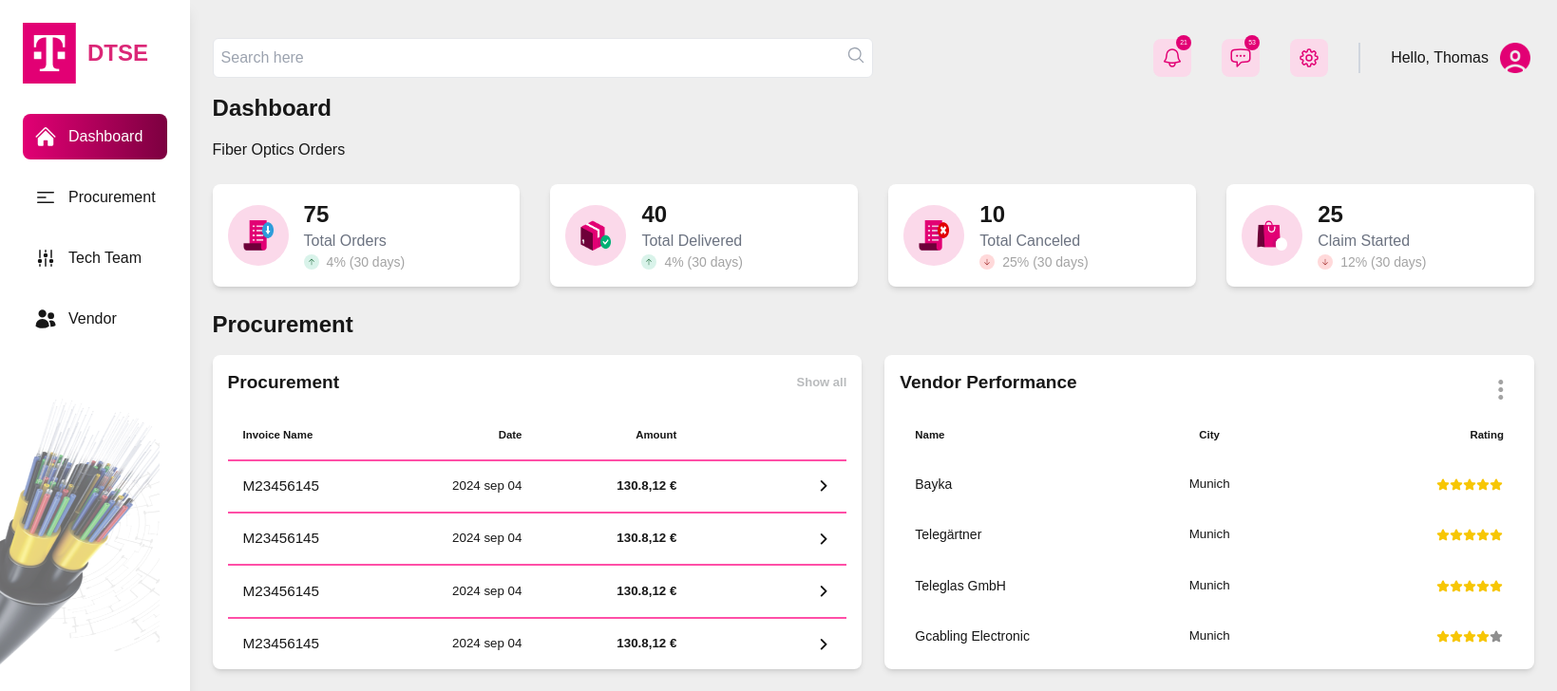
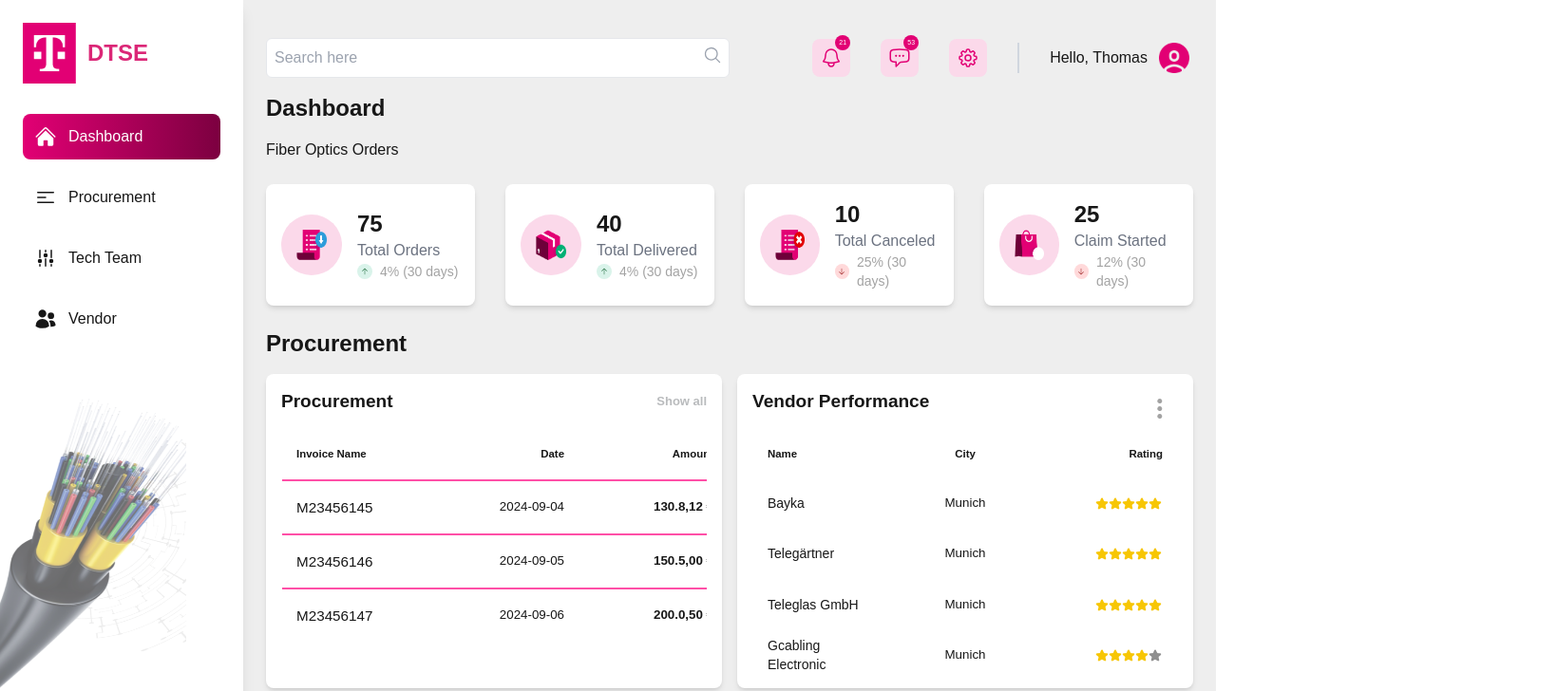
Before and after one commit to ShlokVerma9282/dtse-frontend, a Next.js app: page / in a window 1280 px wide. Shown: the top 728 px of the page at 95% size, 1639 px wide, since content can reach past the window. Built offline with nearby package versions, Linux system fonts and the light colour scheme.

Commit message:
resolved the <div> inside <tbody> tag error

```diff
--- a/src/components/Procurement.tsx
+++ b/src/components/Procurement.tsx
@@ -1,8 +1,20 @@
+import React from 'react';
+
 export default function Procurement() {
+
+  const procurementData = [
+    { invoiceName: 'M23456145', date: '2024-09-04', amount: '130.8,12 €' },
+    { invoiceName: 'M23456146', date: '2024-09-05', amount: '150.5,00 €' },
+    { invoiceName: 'M23456147', date: '2024-09-06', amount: '200.0,50 €' },
+    { invoiceName: 'M23456148', date: '2024-09-07', amount: '99.9,99 €' },
+    { invoiceName: 'M23456149', date: '2024-09-08', amount: '185.7,23 €' },
+    { invoiceName: 'M23456150', date: '2024-09-09', amount: '75.8,70 €' },
+  ];
+
   return (
-    <div className="py-6 w-full  ">
+    <div className="py-6 w-full">
       <h1 className="text-2xl font-bold mb-4">Procurement</h1>
-      <div className="bg-white p-4 rounded-lg shadow-md  h-[331px]">
+      <div className="bg-white p-4 rounded-lg shadow-md h-[331px]">
         <div className="flex justify-between items-center">
           <div>
             <h1 className="text-[19.06px] leading-[26.68px] font-bold mb-4">
@@ -15,118 +27,46 @@
             </h1>
           </div>
         </div>
-        <div className="">
+        <div className="overflow-y-auto no-scrollbar h-[213.44px]">
           <table className="table-fixed">
             <thead>
               <tr className="flex flex-row">
-                <th className="w-[162.93px] flex justify-start font-bold text-[11.43px] leading-[19.06px] p-4">
+                <th className="w-[157px] text-left font-bold text-[11.43px] leading-[19.06px] p-4">
                   Invoice Name
                 </th>
-                <th className="w-[162.93px] flex justify-end  font-bold text-[11.43px] leading-[19.06px] p-4">
+                <th className="w-[157px] text-right font-bold text-[11.43px] leading-[19.06px] p-4">
                   Date
                 </th>
-                <th className="w-[162.93px] flex justify-end font-bold text-[11.43px] leading-[19.06px] p-4">
+                <th className="w-[157px] text-right font-bold text-[11.43px] leading-[19.06px] p-4">
                   Amount
                 </th>
-                <th className="w-[162.93px] flex justify-end font-bold text-[11.43px] leading-[19.06px] p-4"></th>
+                <th className="w-[110px] text-right font-bold text-[11.43px] leading-[19.06px] p-4"></th>
               </tr>
             </thead>
-            <tbody >
-              <div className="h-[213.44px] overflow-y-scroll no-scrollbar">
-
-              <div>
-                <hr className="h-px border-[#FF4FA7] border-[0.95px]" />
-                <tr className="flex flex-row items-center justify-center w-full h-[53.36px] hover:bg-gray-100">
-                  <td className="w-1/4 flex justify-start p-4 text-[15.24px] leading-[22.87px]">M23456145</td>
-                  <td className="w-1/4 flex justify-end p-4 text-[13.34px] leading-[20.96px]">2024 sep 04</td>
-                  <td className="w-1/4 flex justify-end p-4 text-[13.34px] leading-[20.96px] font-bold">130.8,12 €</td>
-                  <td className="w-1/4 flex justify-end p-4">
-                    <img src="/images/icons/CaretRight.png" />
-                  </td>
-                </tr>
-              </div>
-
-              <div>
-                <hr className="h-px border-[#FF4FA7] border-[0.95px]" />
-                <tr className="flex flex-row items-center justify-center w-full h-[53.36px] hover:bg-gray-100">
-                  <td className="w-1/4 flex justify-start p-4 text-[15.24px] leading-[22.87px]">M23456145</td>
-                  <td className="w-1/4 flex justify-end p-4 text-[13.34px] leading-[20.96px]">2024 sep 04</td>
-                  <td className="w-1/4 flex justify-end p-4 text-[13.34px] leading-[20.96px] font-bold">130.8,12 €</td>
-                  <td className="w-1/4 flex justify-end p-4">
-                    <img src="/images/icons/CaretRight.png" />
-                  </td>
-                </tr>
-              </div>
-
-
-              <div>
-                <hr className="h-px border-[#FF4FA7] border-[0.95px]" />
-                <tr className="flex flex-row items-center justify-center w-full h-[53.36px] hover:bg-gray-100">
-                  <td className="w-1/4 flex justify-start p-4 text-[15.24px] leading-[22.87px]">M23456145</td>
-                  <td className="w-1/4 flex justify-end p-4 text-[13.34px] leading-[20.96px]">2024 sep 04</td>
-                  <td className="w-1/4 flex justify-end p-4 text-[13.34px] leading-[20.96px] font-bold">130.8,12 €</td>
-                  <td className="w-1/4 flex justify-end p-4">
-                    <img src="/images/icons/CaretRight.png" />
-                  </td>
-                </tr>
-              </div>
-
-
-              <div>
-                <hr className="h-px border-[#FF4FA7] border-[0.95px]" />
-                <tr className="flex flex-row items-center justify-center w-full h-[53.36px] hover:bg-gray-100">
-                  <td className="w-1/4 flex justify-start p-4 text-[15.24px] leading-[22.87px]">M23456145</td>
-                  <td className="w-1/4 flex justify-end p-4 text-[13.34px] leading-[20.96px]">2024 sep 04</td>
-                  <td className="w-1/4 flex justify-end p-4 text-[13.34px] leading-[20.96px] font-bold">130.8,12 €</td>
-                  <td className="w-1/4 flex justify-end p-4">
-                    <img src="/images/icons/CaretRight.png" />
-                  </td>
-                </tr>
-              </div>
-
-
-              <div>
-                <hr className="h-px border-[#FF4FA7] border-[0.95px]" />
-                <tr className="flex flex-row items-center justify-center w-full h-[53.36px] hover:bg-gray-100">
-                  <td className="w-1/4 flex justify-start p-4 text-[15.24px] leading-[22.87px]">M23456145</td>
-                  <td className="w-1/4 flex justify-end p-4 text-[13.34px] leading-[20.96px]">2024 sep 04</td>
-                  <td className="w-1/4 flex justify-end p-4 text-[13.34px] leading-[20.96px] font-bold">130.8,12 €</td>
-                  <td className="w-1/4 flex justify-end p-4">
-                    <img src="/images/icons/CaretRight.png" />
-                  </td>
-                </tr>
-              </div>
-
-
-              <div>
-                <hr className="h-px border-[#FF4FA7] border-[0.95px]" />
-                <tr className="flex flex-row items-center justify-center w-full h-[53.36px] hover:bg-gray-100">
-                  <td className="w-1/4 flex justify-start p-4 text-[15.24px] leading-[22.87px]">M23456145</td>
-                  <td className="w-1/4 flex justify-end p-4 text-[13.34px] leading-[20.96px]">2024 sep 04</td>
-                  <td className="w-1/4 flex justify-end p-4 text-[13.34px] leading-[20.96px] font-bold">130.8,12 €</td>
-                  <td className="w-1/4 flex justify-end p-4">
-                    <img src="/images/icons/CaretRight.png" />
-                  </td>
-                </tr>
-              </div>
-
-
-              <div>
-                <hr className="h-px border-[#FF4FA7] border-[0.95px]" />
-                <tr className="flex flex-row items-center justify-center w-full h-[53.36px] hover:bg-gray-100">
-                  <td className="w-1/4 flex justify-start p-4 text-[15.24px] leading-[22.87px]">M23456145</td>
-                  <td className="w-1/4 flex justify-end p-4 text-[13.34px] leading-[20.96px]">2024 sep 04</td>
-                  <td className="w-1/4 flex justify-end p-4 text-[13.34px] leading-[20.96px] font-bold">130.8,12 €</td>
-                  <td className="w-1/4 flex justify-end p-4">
-                    <img src="/images/icons/CaretRight.png" />
-                  </td>
-                </tr>
-              </div>
-
-
-
-
-              </div>
+            <tbody>
+              {procurementData.map((data, idx) => (
+                <React.Fragment key={idx}>
+                  <tr>
+                    <td colSpan={4}>
+                      <hr className="h-px border-[#FF4FA7] border-[0.95px]" />
+                    </td>
+                  </tr>
+                  <tr className="flex w-full h-[53.36px] hover:bg-gray-100">
+                    <td className="w-[157px] text-left p-4 text-[15.24px] leading-[22.87px]">
+                      {data.invoiceName}
+                    </td>
+                    <td className="w-[157px] text-right p-4 text-[13.34px] leading-[20.96px]">
+                      {data.date}
+                    </td>
+                    <td className="w-[157px] text-right p-4 text-[13.34px] leading-[20.96px] font-bold">
+                      {data.amount}
+                    </td>
+                    <td className="w-[110px] flex justify-center p-4">
+                      <img src="/images/icons/CaretRight.png" alt="caret right" className='w-4 h-4' />
+                    </td>
+                  </tr>
+                </React.Fragment>
+              ))}
             </tbody>
           </table>
         </div>
--- a/src/components/Sidebar.tsx
+++ b/src/components/Sidebar.tsx
@@ -15,7 +15,7 @@
     ];
 
     return (
-        <div className="relative w-64 h-screen p-6 shadow-lg">
+        <div className="relative w-64 min-h-screen p-6 shadow-lg">
             <div
                 className="absolute inset-0 bg-no-repeat bg-bottom -ml-16"
                 style={{ backgroundImage: "url('/images/sidebar-bg.png')", backgroundSize: "200px 400px" }}
--- a/src/components/VendorPerformance.tsx
+++ b/src/components/VendorPerformance.tsx
@@ -1,25 +1,44 @@
+import React from 'react';
+
+const vendors = [
+  { name: 'Bayka', city: 'Munich', rating: 5 },
+  { name: 'Telegärtner', city: 'Munich', rating: 5 },
+  { name: 'Teleglas GmbH', city: 'Munich', rating: 5 },
+  { name: 'Gcabling Electronic', city: 'Munich', rating: 4 },
+];
+
 export default function VendorPerformance() {
+  const renderStars = (rating: number) => {
+    const stars = [];
+    for (let i = 0; i < 5; i++) {
+      stars.push(
+        <img
+          key={i}
+          src={`/images/icons/${i < rating ? 'YellowStar' : 'GrayStar'}.png`}
+          alt={`${i < rating ? 'Yellow' : 'Gray'} Star`}
+        />
+      );
+    }
+    return stars;
+  };
+
   return (
     <div className="py-6 w-full">
       <div className="bg-white p-4 rounded-lg shadow-md h-[331px] mt-12">
         <div className="flex justify-between items-center">
-          <div>
           <h1 className="text-[19.06px] leading-[26.68px] font-bold mb-4">
             Vendor Performance
           </h1>
+          <img src="/images/icons/ThreeDots.png" alt="Options" />
         </div>
         <div>
-            <img src="/images/icons/ThreeDots.png" />
-          </div>
-        </div>
-        <div className="">
-          <table className="table-fixed">
+          <table className="table-fixed w-full">
             <thead>
               <tr className="flex flex-row">
                 <th className="w-[217.24px] flex justify-start font-bold text-[11.43px] leading-[19.06px] p-4">
                   Name
                 </th>
-                <th className="w-[217.24px] flex justify-center  font-bold text-[11.43px] leading-[19.06px] p-4">
+                <th className="w-[217.24px] flex justify-center font-bold text-[11.43px] leading-[19.06px] p-4">
                   City
                 </th>
                 <th className="w-[217.24px] flex justify-end font-bold text-[11.43px] leading-[19.06px] p-4">
@@ -28,90 +47,24 @@
               </tr>
             </thead>
             <tbody>
-              <div className="">
-                <div>
-                  <tr className="flex flex-row items-center justify-center w-full h-[53.36px]">
+              {vendors.map((vendor, index) => (
+                <tr
+                  key={index}
+                  className="flex flex-row items-center justify-center w-full h-[53.36px]"
+                >
                   <td className="w-1/3 flex justify-start p-4 text-[14px] leading-[19.06px]">
-                      Bayka
+                    {vendor.name}
                   </td>
                   <td className="w-1/3 flex justify-center p-4 text-[13.34px] leading-[20.96px]">
-                      Munich
+                    {vendor.city}
                   </td>
                   <td className="w-1/3 flex justify-end">
                     <div className="flex flex-row px-4">
-                            <img src="/images/icons/YellowStar.png"/>
-                            <img src="/images/icons/YellowStar.png"/>
-                            <img src="/images/icons/YellowStar.png"/>
-                            <img src="/images/icons/YellowStar.png"/>
-                            <img src="/images/icons/YellowStar.png"/>
+                      {renderStars(vendor.rating)}
                     </div>
                   </td>
                 </tr>
-                </div>
-              </div>
-              <div className="">
-                <div>
-                  <tr className="flex flex-row items-center justify-center w-full h-[53.36px]">
-                    <td className="w-1/3 flex justify-start p-4 text-[14px] leading-[19.06px]">
-                    Telegärtner
-                    </td>
-                    <td className="w-1/3 flex justify-center p-4 text-[13.34px] leading-[20.96px]">
-                      Munich
-                    </td>
-                    <td className="w-1/3 flex justify-end">
-                        <div className="flex flex-row px-4">
-                            <img src="/images/icons/YellowStar.png"/>
-                            <img src="/images/icons/YellowStar.png"/>
-                            <img src="/images/icons/YellowStar.png"/>
-                            <img src="/images/icons/YellowStar.png"/>
-                            <img src="/images/icons/YellowStar.png"/>
-                        </div>
-                    </td>
-                  </tr>
-                </div>
-              </div>
-              <div className="">
-                <div>
-                  <tr className="flex flex-row items-center justify-center w-full h-[53.36px]">
-                    <td className="w-1/3 flex justify-start p-4 text-[14px] leading-[19.06px]">
-                    Teleglas GmbH
-                    </td>
-                    <td className="w-1/3 flex justify-center p-4 text-[13.34px] leading-[20.96px]">
-                      Munich
-                    </td>
-                    <td className="w-1/3 flex justify-end">
-                        <div className="flex flex-row px-4">
-                            <img src="/images/icons/YellowStar.png"/>
-                            <img src="/images/icons/YellowStar.png"/>
-                            <img src="/images/icons/YellowStar.png"/>
-                            <img src="/images/icons/YellowStar.png"/>
-                            <img src="/images/icons/YellowStar.png"/>
-                        </div>
-                    </td>
-                  </tr>
-                </div>
-              </div>
-              <div className="">
-                <div>
-                  <tr className="flex flex-row items-center justify-center w-full h-[53.36px]">
-                    <td className="w-1/3 flex justify-start p-4 text-[14px] leading-[19.06px]">
-                    Gcabling Electronic
-                    </td>
-                    <td className="w-1/3 flex justify-center p-4 text-[13.34px] leading-[20.96px]">
-                      Munich
-                    </td>
-                    <td className="w-1/3 flex justify-end">
-                        <div className="flex flex-row px-4">
-                            <img src="/images/icons/YellowStar.png"/>
-                            <img src="/images/icons/YellowStar.png"/>
-                            <img src="/images/icons/YellowStar.png"/>
-                            <img src="/images/icons/YellowStar.png"/>
-                            <img src="/images/icons/GrayStar.png"/>
-                        </div>
-                    </td>
-                  </tr>
-                </div>
-              </div>
+              ))}
             </tbody>
           </table>
         </div>
--- a/src/screens/Dashboard.tsx
+++ b/src/screens/Dashboard.tsx
@@ -59,12 +59,10 @@
                     />
                 ))}
             </div>
-            <div className="flex flex-row w-full gap-6">
-            <Procurement />
-            <VendorPerformance />
-
+            <div className="grid grid-cols-2 w-full gap-4">
+                <Procurement />
+                <VendorPerformance />
             </div>
-
         </div>
     );
 }
```
Lines whose indentation alone changed are shown as unchanged.
